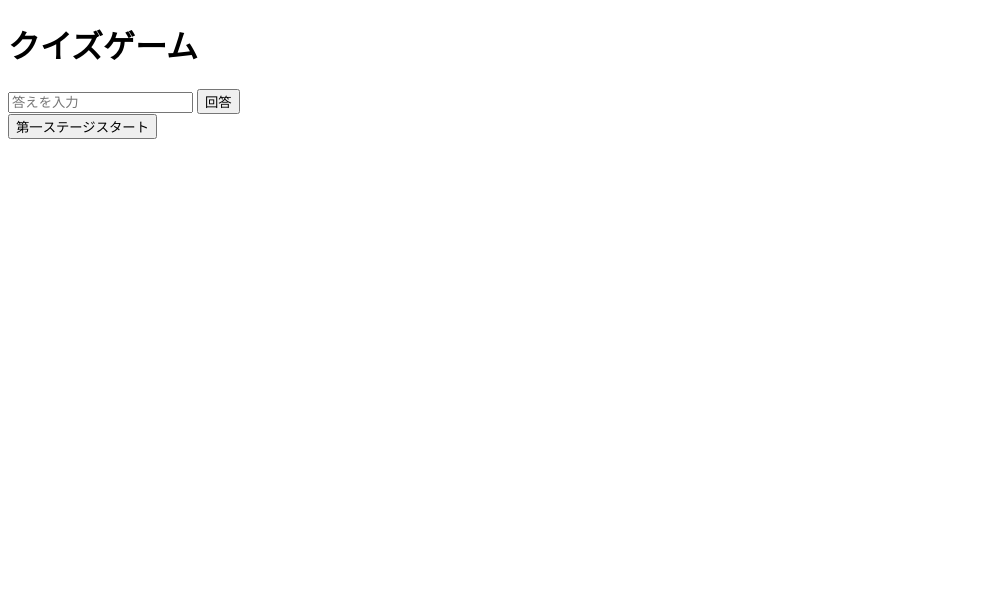
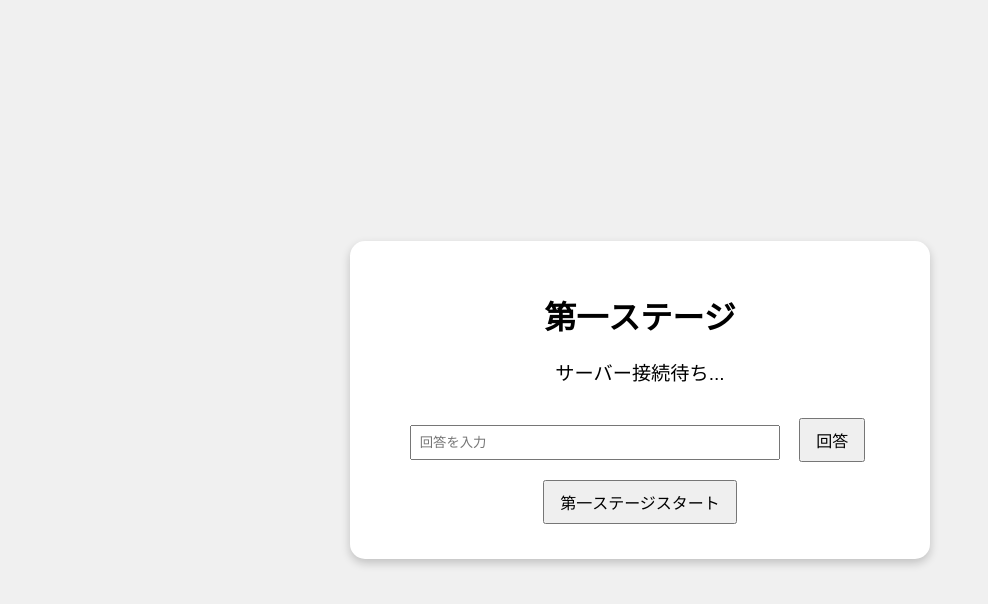
Before and after one commit to Mikaeru104/quiz-zetubou, a website: page index.html in a window 1280 px wide. Shown: the whole page, without its empty margins (0-988 px from the left). Drawn offline with Linux system fonts and the light colour scheme.

Commit message:
Update index.html

```diff
--- a/index.html
+++ b/index.html
@@ -1,33 +1,75 @@
 <!DOCTYPE html>
 <html lang="ja">
 <head>
-    <meta charset="UTF-8">
-    <meta name="viewport" content="width=device-width, initial-scale=1.0">
-    <title>ステージ制クイズゲーム</title>
+<meta charset="UTF-8">
+<meta name="viewport" content="width=device-width, initial-scale=1.0">
+<title>クイズゲーム</title>
+<style>
+    body {
+        font-family: Arial, sans-serif;
+        display: flex;
+        justify-content: center;
+        align-items: center;
+        min-height: 100vh;
+        margin: 0;
+        background-color: #f0f0f0;
+    }
+    .container {
+        background-color: white;
+        padding: 30px 40px;
+        border-radius: 15px;
+        box-shadow: 0 4px 10px rgba(0,0,0,0.2);
+        text-align: center;
+        width: 90%;
+        max-width: 500px;
+    }
+    h1 {
+        margin-bottom: 20px;
+    }
+    #question {
+        font-size: 1.2em;
+        margin: 15px 0;
+        min-height: 40px;
+    }
+    #timer, #gameTimer, #score, #waitingMessage {
+        margin: 8px 0;
+        font-weight: bold;
+    }
+    input {
+        padding: 8px;
+        width: 70%;
+        margin-right: 10px;
+    }
+    button {
+        padding: 8px 15px;
+        font-size: 1em;
+        margin: 5px;
+        cursor: pointer;
+    }
+    #startBtnStage2, #startBtnStage3, #startBtnStage4 {
+        display: none;
+    }
+</style>
 </head>
 <body>
-    <h1>クイズゲーム</h1>
-
+<div class="container">
+    <h1>第一ステージ</h1>
+    <div id="gameTimer"></div>
+    <div id="question">サーバー接続待ち...</div>
+    <div>
+        <input type="text" id="answerInput" placeholder="回答を入力">
+        <button id="answerBtn">回答</button>
+    </div>
+    <div id="timer"></div>
+    <div id="score"></div>
     <div id="waitingMessage"></div>
-    <div id="question"></div>
-    <div id="timer"></div>
-    <div id="gameTimer"></div>
-    <div id="score"></div>
-
-    <input type="text" id="answerInput" placeholder="答えを入力">
-    <button id="answerBtn">回答</button>
-
     <div>
         <button id="startBtn">第一ステージスタート</button>
-        <button id="startBtnStage2" style="display:none;">第二ステージスタート</button>
-        <button id="startBtnStage3" style="display:none;">第三ステージスタート</button>
-        <button id="startBtnStage4" style="display:none;">第四ステージスタート</button>
+        <button id="startBtnStage2">第二ステージスタート</button>
+        <button id="startBtnStage3">第三ステージスタート</button>
+        <button id="startBtnStage4">第四ステージスタート</button>
     </div>
-
-    <div id="stage4Area" style="display:none;">
-        <button id="stage4ClearBtn">ゲームクリア</button>
-    </div>
-
-    <script src="script.js"></script>
+</div>
+<script src="script.js"></script>
 </body>
 </html>
```
